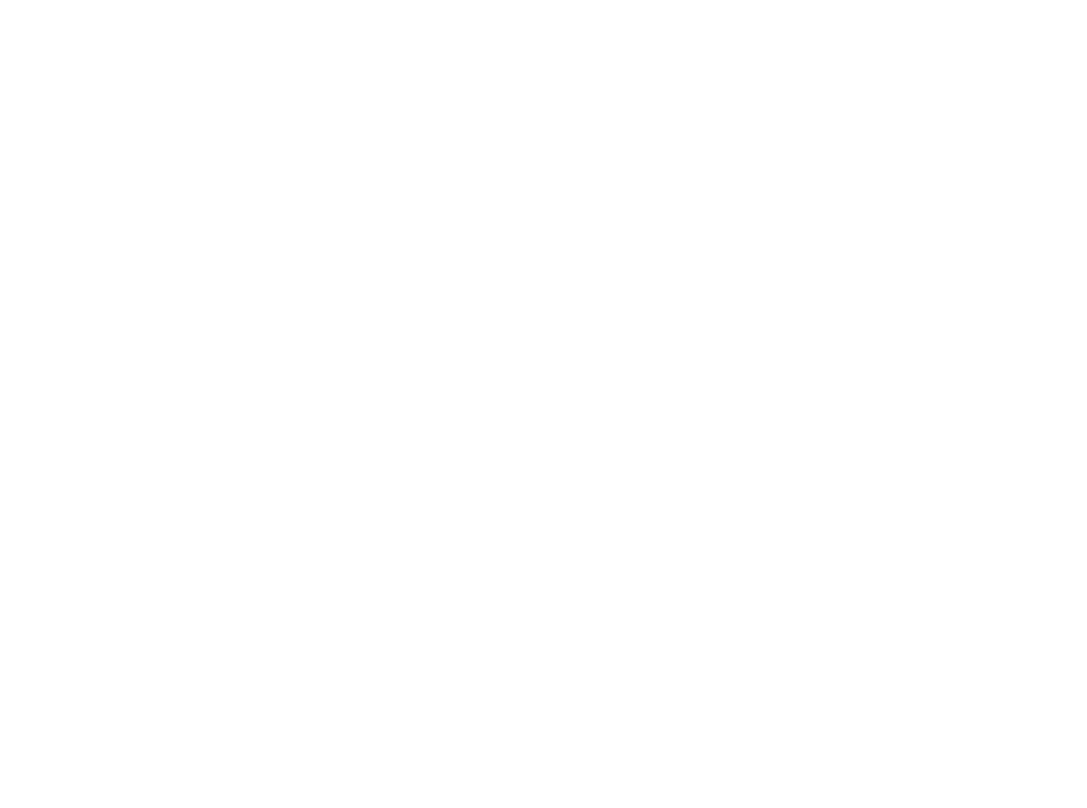
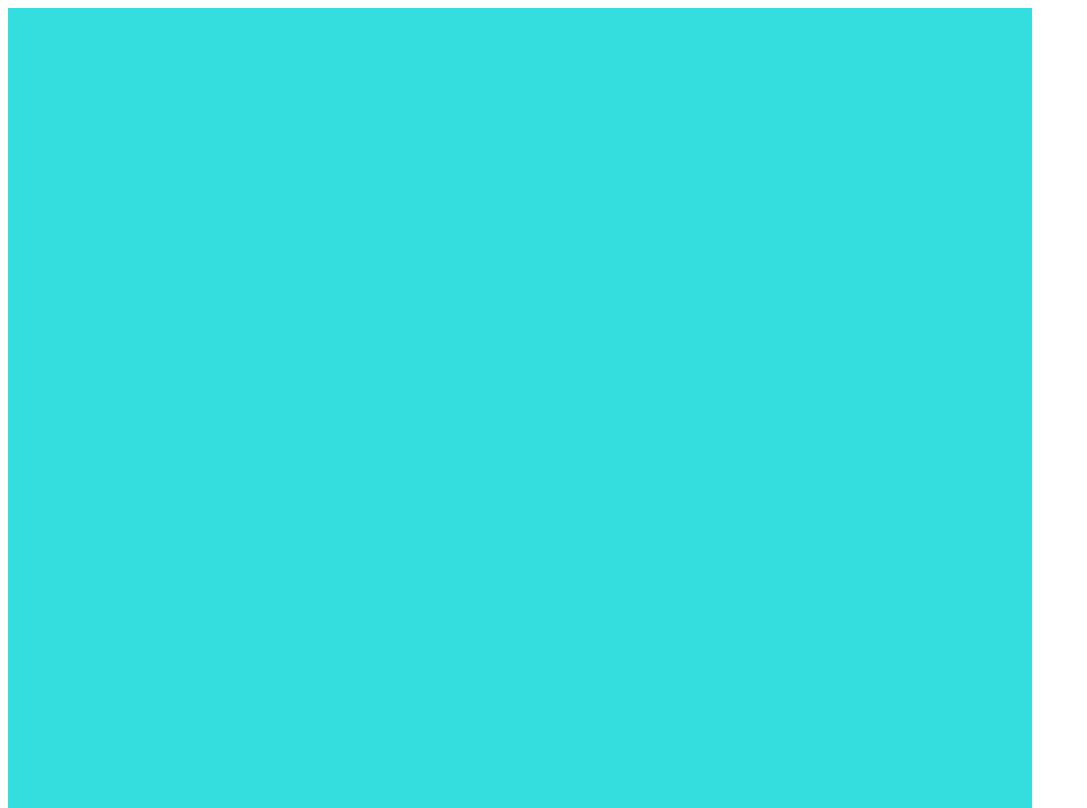
Before and after one commit to liaoxiaomin520/liaoxiaomin520.github.io, a plain HTML site: page index.html in a window 1280 px wide. Shown: the whole page, without its empty margins (0-1087 px from the left). Drawn offline with Linux system fonts and the light colour scheme.

Commit message:
Update index.html

```diff
--- a/index.html
+++ b/index.html
@@ -8,7 +8,7 @@
   #beijing {
           position: absolute;
           width:1024px;
-          height:100%n;
+          height:100%;
           background:#3dd;}
 </style>
 </head>
```
